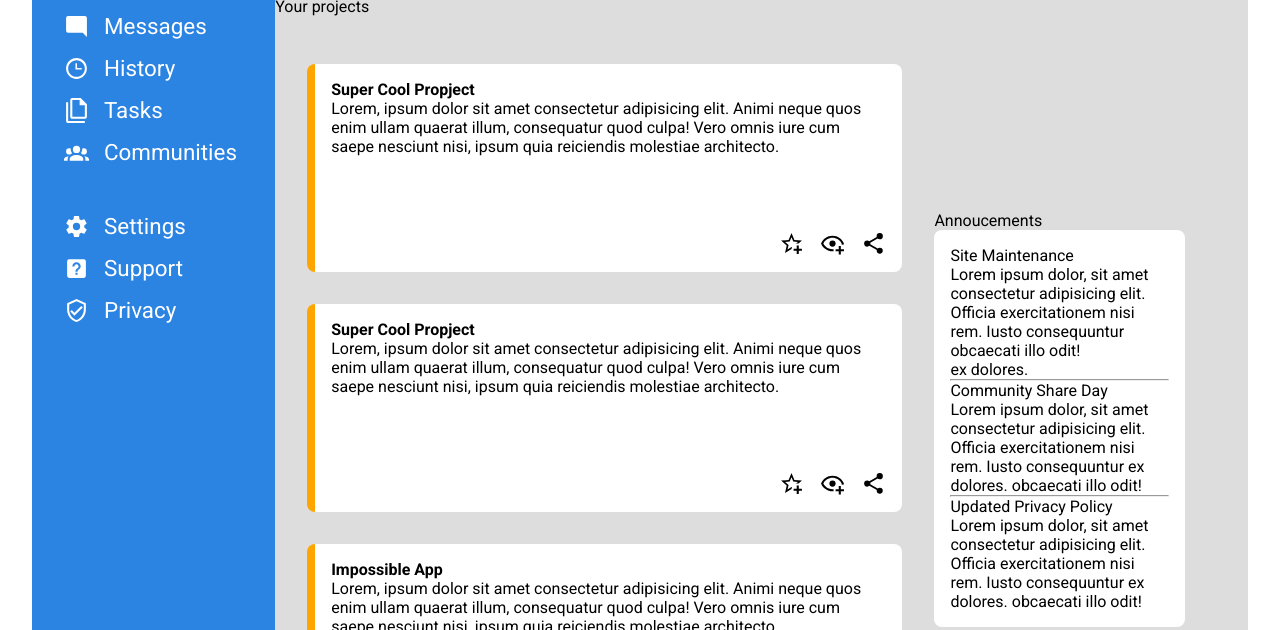
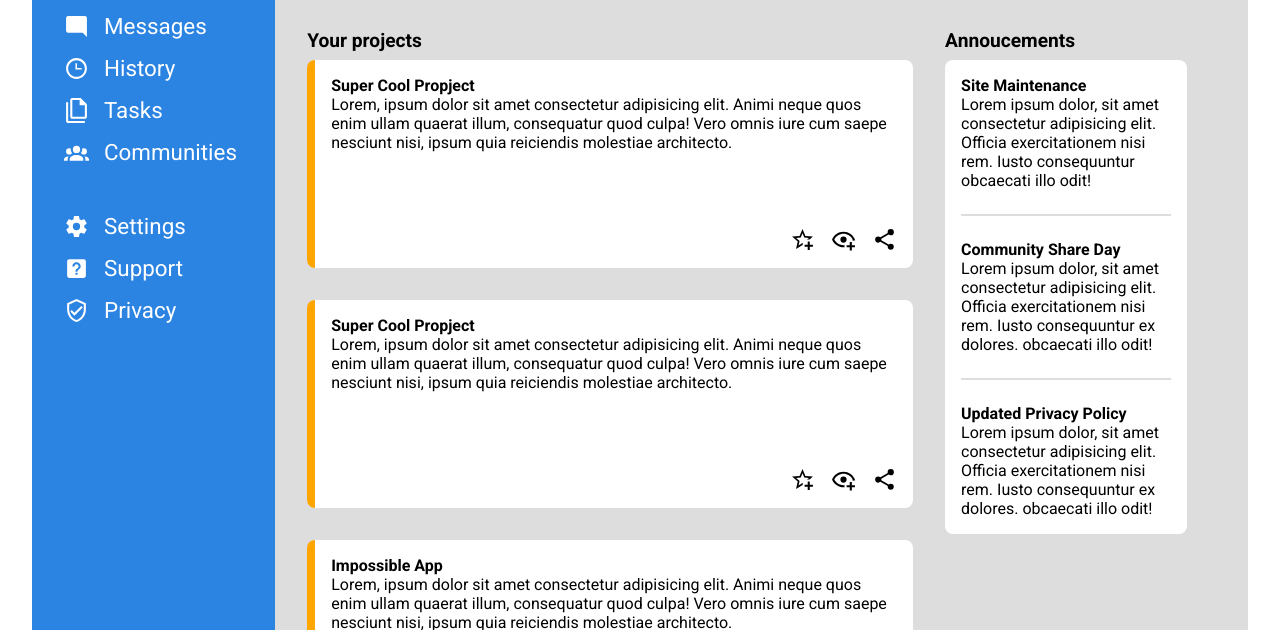
Before and after one commit to SergeyFedos/Admin-Dashboard, a plain HTML site: page index.html in a window 1280 px wide. Shown: the part 170-800 px from the top of the page. Drawn offline with Linux system fonts and the light colour scheme; a web font is replaced by a local one.

Commit message:
Finished project

```diff
--- a/index.html
+++ b/index.html
@@ -289,7 +289,7 @@
             Lorem ipsum dolor, sit amet consectetur adipisicing elit. Officia exercitationem nisi rem. Iusto
             consequuntur
             obcaecati illo odit!</p>
-          ex dolores.
+
           <hr>
           <p><span>Community Share Day</span><br>
             Lorem ipsum dolor, sit amet consectetur adipisicing elit. Officia exercitationem nisi rem. Iusto
--- a/styles.css
+++ b/styles.css
@@ -155,14 +155,15 @@ a {
   gap: 2rem;
   padding-bottom: 3rem;
   overflow: auto;
+  padding-left: 2rem;
+  padding-top: 2rem;
 }
 
 .grid {
   display: grid;
   grid-template-columns: repeat(auto-fill, minmax(350px, 1fr));
   gap: 2rem;
-  margin-left: 2rem;
-  margin-top: 3rem;
+
 }
 
 .project {
@@ -183,16 +184,17 @@ a {
   gap: 1rem;
 }
 
-.project p::first-line {
+.project p::first-line,
+.cont span,
+.cont2 span {
   font-weight: 700;
-
 }
 
 .main-col2 {
   display: flex;
   flex-direction: column;
-
-  justify-content: space-around
+  justify-content: space-between;
+  gap: 1rem;
 }
 
 .cont,
@@ -203,6 +205,46 @@ a {
   justify-content: space-around;
   padding: 1rem;
   border-radius: 8px;
-
   width: 80%;
 }
+
+.col1 .cont {
+  display: flex;
+  gap: 1.5rem;
+
+}
+
+hr {
+  border: 1px solid rgb(221, 221, 222);
+}
+
+.cont2 ul {
+  display: flex;
+  gap: 1.5rem;
+  flex-direction: column;
+
+}
+
+.cont2 svg {
+  width: 35px;
+  height: 35px;
+}
+
+.main-col1>p,
+.col1>p,
+.col2>p {
+  font-weight: 700;
+  margin-bottom: 0.5rem;
+  font-size: 1.2rem;
+}
+
+
+.grid .project:hover,
+li:hover,
+a:hover,
+.col1:hover,
+.col2:hover {
+  transform: scale(1.1);
+  transition: transform 0.3s ease-in-out;
+  cursor: pointer;
+}
```
